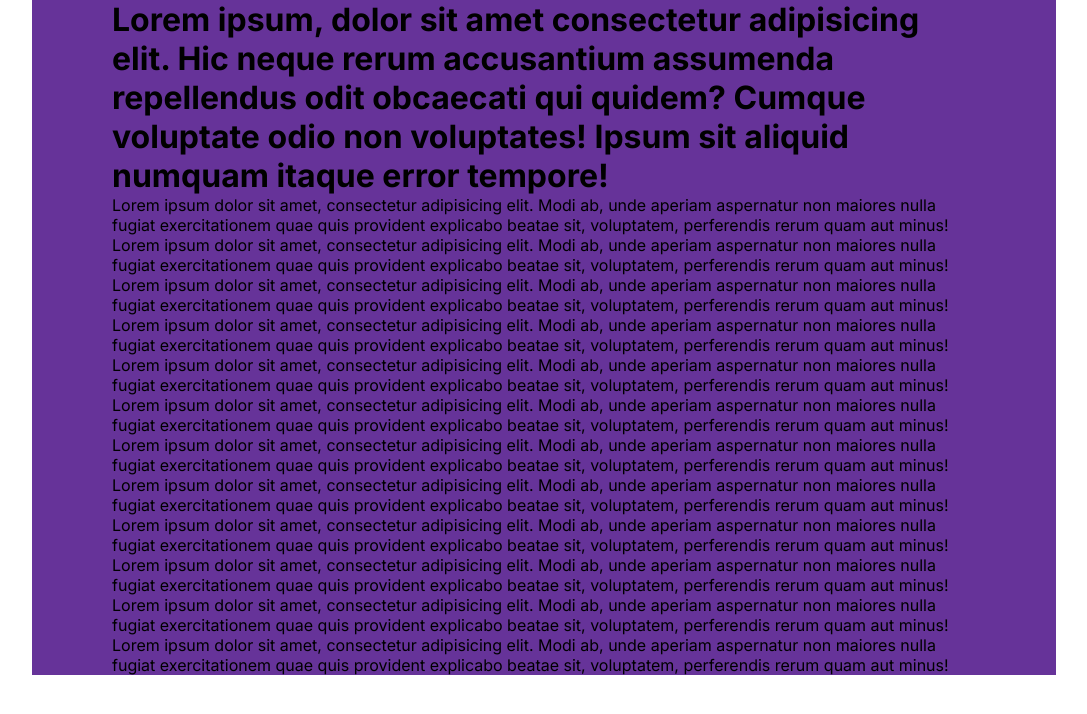
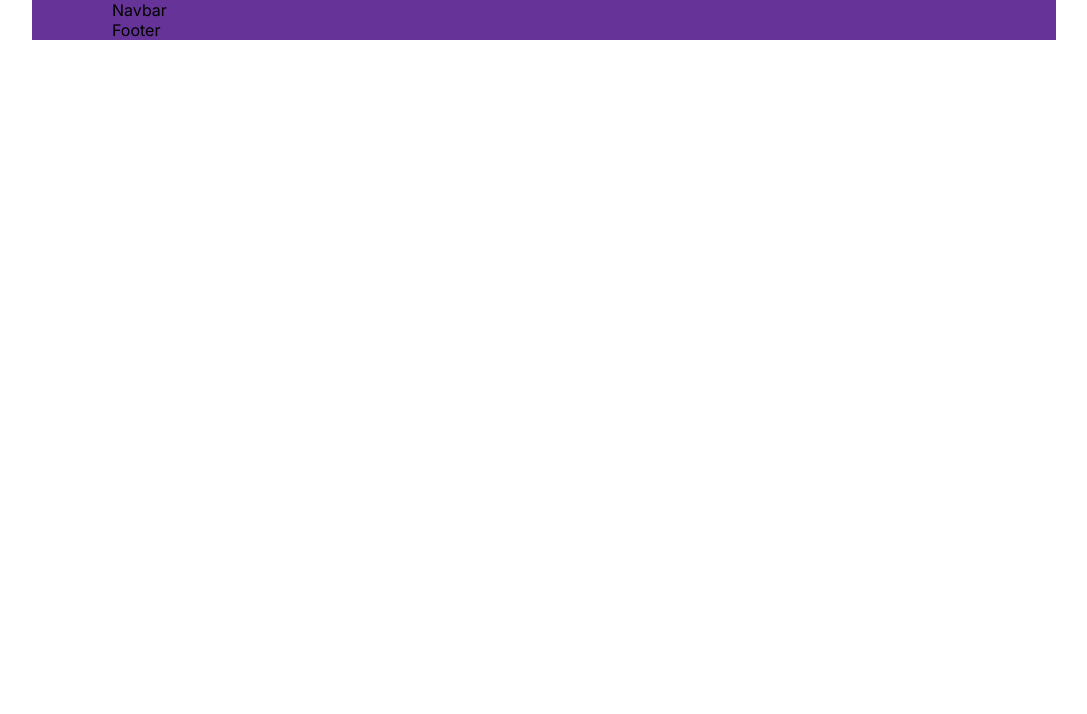
Before and after one commit to Alek30k/Blog_App, a Next.js app: page / in a window 1280 px wide. Shown: the top 714 px of the page, without its empty margins (96-1183 px from the left). Built offline with nearby package versions, Linux system fonts and the light colour scheme.

Commit message:
last commit

```diff
--- a/src/app/page.jsx
+++ b/src/app/page.jsx
@@ -1,54 +1,13 @@
 import Link from "next/link";
 import styles from "./homepage.module.css";
+import Navbar from "@/components/navbar/Navbar";
+import Footer from "@/components/footer/Footer";
 
 export default function Home() {
   return (
     <div>
-      <h1>
-        Lorem ipsum, dolor sit amet consectetur adipisicing elit. Hic neque
-        rerum accusantium assumenda repellendus odit obcaecati qui quidem?
-        Cumque voluptate odio non voluptates! Ipsum sit aliquid numquam itaque
-        error tempore!
-      </h1>
-      <Link href="/">
-        Lorem ipsum dolor sit amet, consectetur adipisicing elit. Modi ab, unde
-        aperiam aspernatur non maiores nulla fugiat exercitationem quae quis
-        provident explicabo beatae sit, voluptatem, perferendis rerum quam aut
-        minus! Lorem ipsum dolor sit amet, consectetur adipisicing elit. Modi
-        ab, unde aperiam aspernatur non maiores nulla fugiat exercitationem quae
-        quis provident explicabo beatae sit, voluptatem, perferendis rerum quam
-        aut minus! Lorem ipsum dolor sit amet, consectetur adipisicing elit.
-        Modi ab, unde aperiam aspernatur non maiores nulla fugiat exercitationem
-        quae quis provident explicabo beatae sit, voluptatem, perferendis rerum
-        quam aut minus! Lorem ipsum dolor sit amet, consectetur adipisicing
-        elit. Modi ab, unde aperiam aspernatur non maiores nulla fugiat
-        exercitationem quae quis provident explicabo beatae sit, voluptatem,
-        perferendis rerum quam aut minus! Lorem ipsum dolor sit amet,
-        consectetur adipisicing elit. Modi ab, unde aperiam aspernatur non
-        maiores nulla fugiat exercitationem quae quis provident explicabo beatae
-        sit, voluptatem, perferendis rerum quam aut minus! Lorem ipsum dolor sit
-        amet, consectetur adipisicing elit. Modi ab, unde aperiam aspernatur non
-        maiores nulla fugiat exercitationem quae quis provident explicabo beatae
-        sit, voluptatem, perferendis rerum quam aut minus! Lorem ipsum dolor sit
-        amet, consectetur adipisicing elit. Modi ab, unde aperiam aspernatur non
-        maiores nulla fugiat exercitationem quae quis provident explicabo beatae
-        sit, voluptatem, perferendis rerum quam aut minus! Lorem ipsum dolor sit
-        amet, consectetur adipisicing elit. Modi ab, unde aperiam aspernatur non
-        maiores nulla fugiat exercitationem quae quis provident explicabo beatae
-        sit, voluptatem, perferendis rerum quam aut minus! Lorem ipsum dolor sit
-        amet, consectetur adipisicing elit. Modi ab, unde aperiam aspernatur non
-        maiores nulla fugiat exercitationem quae quis provident explicabo beatae
-        sit, voluptatem, perferendis rerum quam aut minus! Lorem ipsum dolor sit
-        amet, consectetur adipisicing elit. Modi ab, unde aperiam aspernatur non
-        maiores nulla fugiat exercitationem quae quis provident explicabo beatae
-        sit, voluptatem, perferendis rerum quam aut minus! Lorem ipsum dolor sit
-        amet, consectetur adipisicing elit. Modi ab, unde aperiam aspernatur non
-        maiores nulla fugiat exercitationem quae quis provident explicabo beatae
-        sit, voluptatem, perferendis rerum quam aut minus! Lorem ipsum dolor sit
-        amet, consectetur adipisicing elit. Modi ab, unde aperiam aspernatur non
-        maiores nulla fugiat exercitationem quae quis provident explicabo beatae
-        sit, voluptatem, perferendis rerum quam aut minus!
-      </Link>
+      <Navbar />
+      <Footer />
     </div>
   );
 }
--- /dev/null
+++ b/src/components/footer/Footer.jsx
@@ -0,0 +1,8 @@
+import React from "react";
+import styles from "./footer.module.css";
+
+const Footer = () => {
+  return <div className={styles.container}>Footer</div>;
+};
+
+export default Footer;
--- /dev/null
+++ b/src/components/navbar/Navbar.jsx
@@ -0,0 +1,8 @@
+import React from "react";
+import styles from "./navbar.module.css";
+
+const Navbar = () => {
+  return <div className={styles.container}>Navbar</div>;
+};
+
+export default Navbar;
```
Also changed, not shown: src/components/footer/footer.module.css (added), src/components/navbar/navbar.module.css (added).
